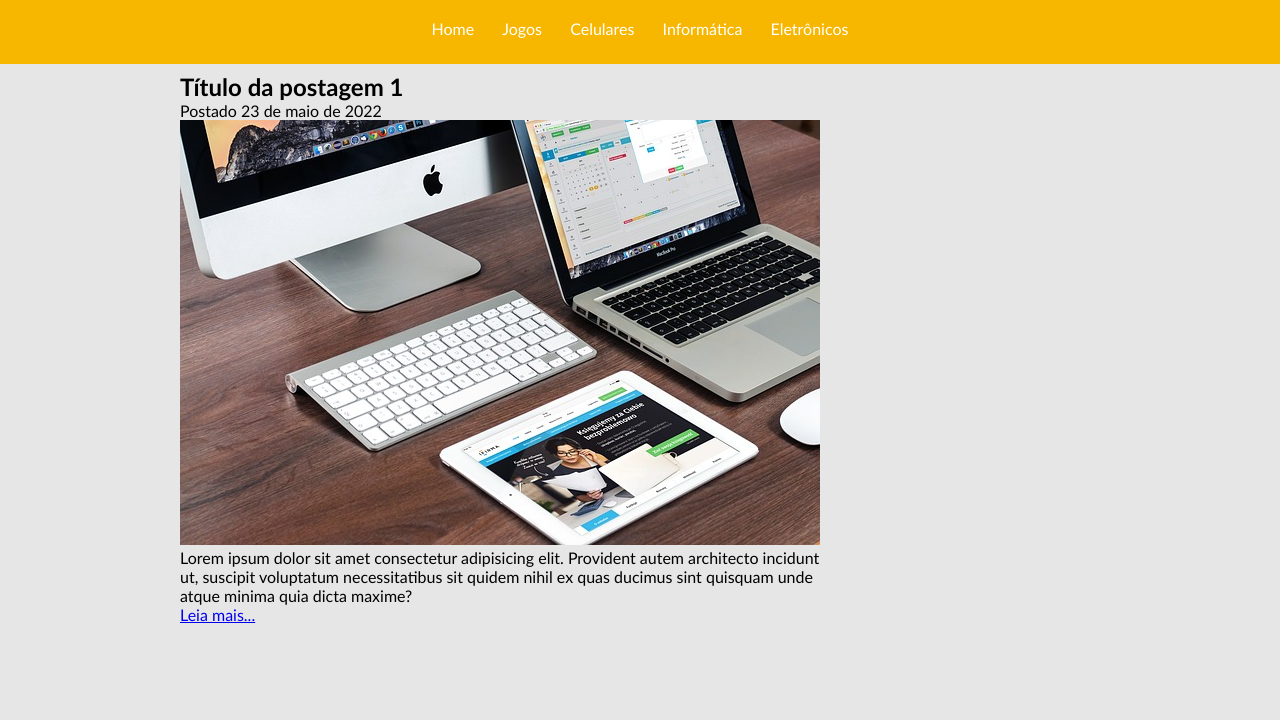
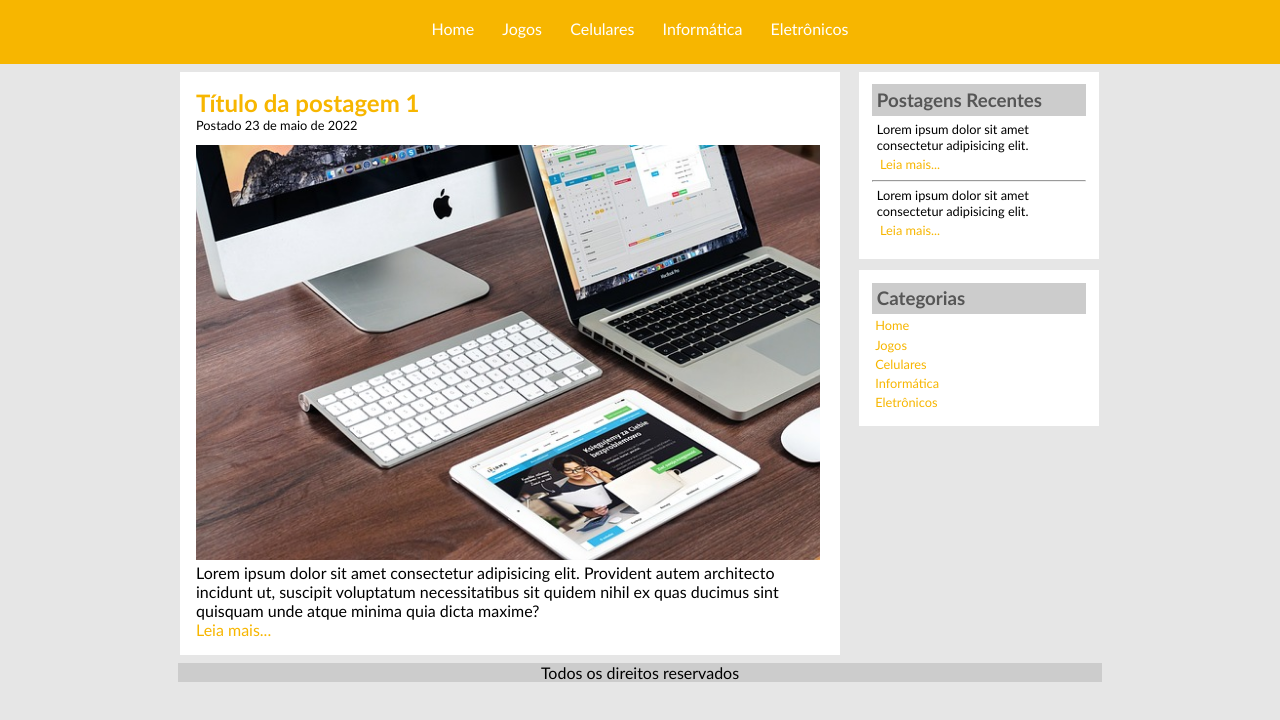
Before and after one commit to AmandaCauponii/Projeto-BisonhoBlog, a plain HTML site: page index.html in a window 1280 px wide. Shown: the part 68-788 px from the top of the page. Drawn offline with Linux system fonts and the light colour scheme.

Commit message:
BisonhoBlog

```diff
--- a/CSS/style.css
+++ b/CSS/style.css
@@ -42,3 +42,67 @@ body{
     width: 41.25rem;
 
 }
+#area-lateral{
+    width: 15rem;
+    margin-left: 1.2rem;
+}
+/* Caixa do main - Postagens principais do blog */
+.postagem{
+    padding: 1rem;
+    background-color: white;
+}
+.postagem-imagem{
+    width: 39rem;
+}
+.postagem-titulo{
+    color: #f7b600;
+}
+.postagem-data{
+    font-size: 0.8rem;
+    display: block;
+    padding-bottom: 0.8rem;
+}
+.postagem a{
+    text-decoration: none;
+}
+.postagem a:visited, .postagem a:link{
+    color: #f7b600;
+}
+.postagem a:hover{
+    text-decoration: underline;
+}
+/* aside- conteúdo lateral */
+.conteudo-lateral{
+    padding: 0.8rem;
+    margin-bottom: 0.7rem;
+    background-color: white;
+}
+.conteudo-lateral-titulo{
+    color: #565656;
+    background-color: #ccc;
+    padding: 0.3rem;
+}
+.texto-postagem-lateral{
+    font-size: 0.8rem;
+    padding: 0.3rem;
+}
+.conteudo-lateral a{
+    text-decoration: none;
+    display: block;
+    margin: 0.2rem;
+    font-size: 0.8rem;
+}
+.conteudo-lateral a:visited, .conteudo-lateral a:link{
+    color: #f7b600;
+}
+.conteudo-lateral a:hover{
+    text-decoration: underline;
+}
+footer{
+    width: 57.7rem;
+    margin: 5px auto;
+}
+footer p{
+    text-align: center;
+    background-color: #ccc;
+}
--- a/index.html
+++ b/index.html
@@ -32,10 +32,50 @@
             <span class="postagem-data">Postado 23 de maio de 2022</span>
             <img src="./img/imagem2.jpg" alt="" class="postagem-imagem">
             <p>Lorem ipsum dolor sit amet consectetur adipisicing elit. Provident autem architecto incidunt ut, suscipit voluptatum necessitatibus sit quidem nihil ex quas ducimus sint quisquam unde atque minima quia dicta maxime?
-            </p>
-            <a href="#">Leia mais...</a>
+         </p>
+     <a href="#">Leia mais...</a>
+ </article>
+    </section>
+    <!-- ASIDE - Parte Lateral -->
+    <aside id="area-lateral">
+        <!-- INÍCIO DO 1° ARTICLE -->
+        <article class="conteudo-lateral">
+            <!-- SUBTITULO CAIXA LATERAL -->
+            <h3 class="conteudo-lateral-titulo">Postagens Recentes</h3>
+            <!-- PRIMEIRA CAIXA DO CONTEÚDO LATERAL -->
+            <div class="texto-postagem-lateral">
+                <P>Lorem ipsum dolor sit amet consectetur adipisicing elit. </P>
+                <a href="#">Leia mais...</a>
+            </div>
+            <!-- LINHA HORIZONTAL -->
+            <hr>
+            <!-- SEGUNDA CAIXA DO CONTEÚDO LATERAL -->
+            <div class="texto-postagem-lateral">
+                <P>Lorem ipsum dolor sit amet consectetur adipisicing elit. </P>
+                <a href="#">Leia mais...</a>
+            </div>
         </article>
-    </section>
+        <!-- FIM DO 1° ARTICLE -->
+        <!-- INICIO DO 2° ARTICLE -->
+        <Article class="conteudo-lateral">
+            <h3 class="conteudo-lateral-titulo">Categorias</h3>
+            <nav class="navegacao-lateral">
+                <a href="index.html">Home</a>
+                <a href="Jogos.html">Jogos</a>
+                <a href="Celulares.html">Celulares</a>
+                <a href="informatica.html">Informática</a>
+                <a href="eletronicos.html">Eletrônicos</a>
+            </nav>
+        </Article>
+        <!-- FIM DO 2° ARTICLE -->
+    </aside>
+    <!-- FIM DO ISIDE - PARTE LATERAL -->
 </main>
+    <!-- FIM DO MAIN -->
+    <!-- INÍCIO DO FOOTER -->
+    <Footer>
+       <p>Todos os direitos reservados</p>
+    </Footer>
+     <!-- FIM DO FOOTER -->
 </body>
 </html>
```
